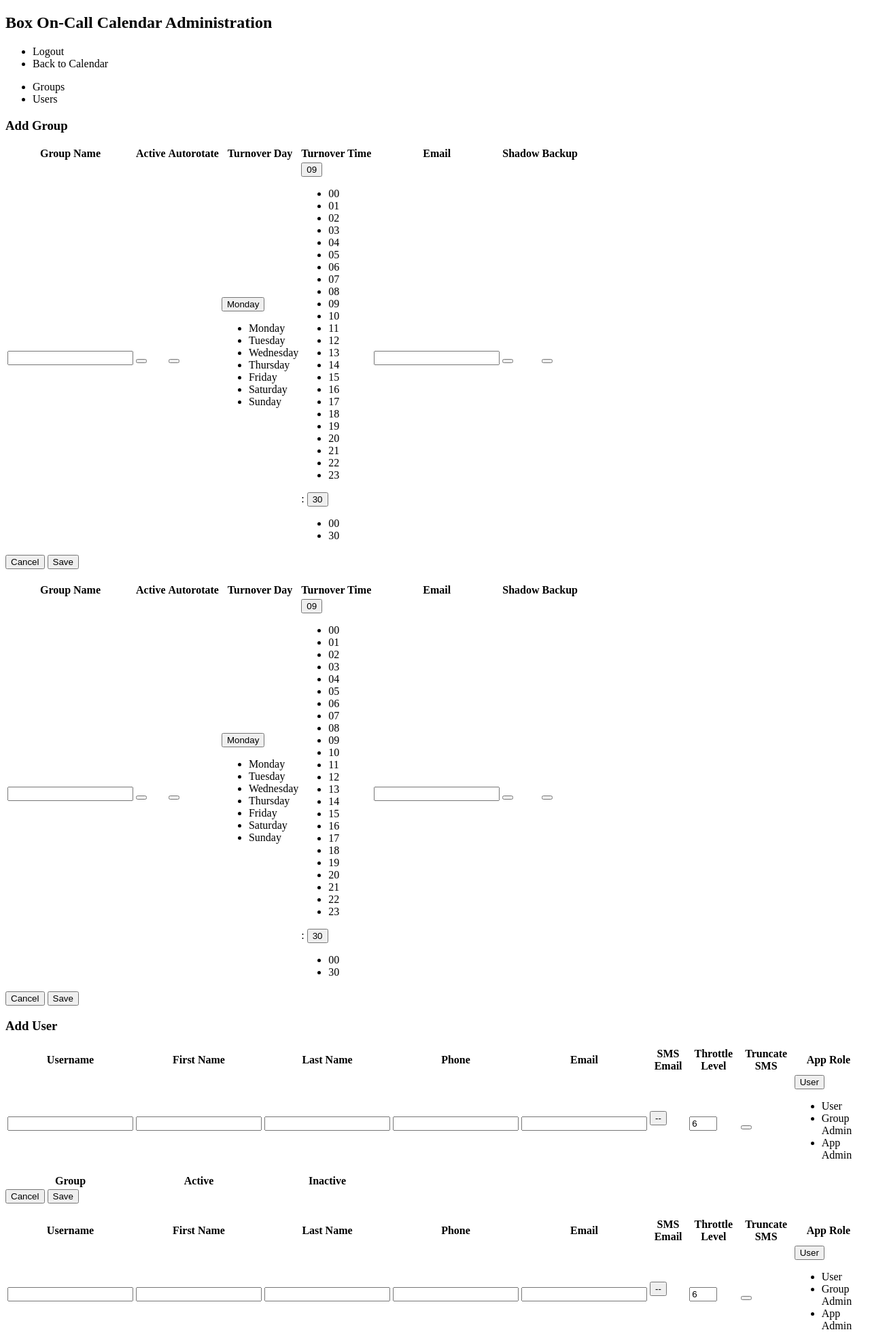
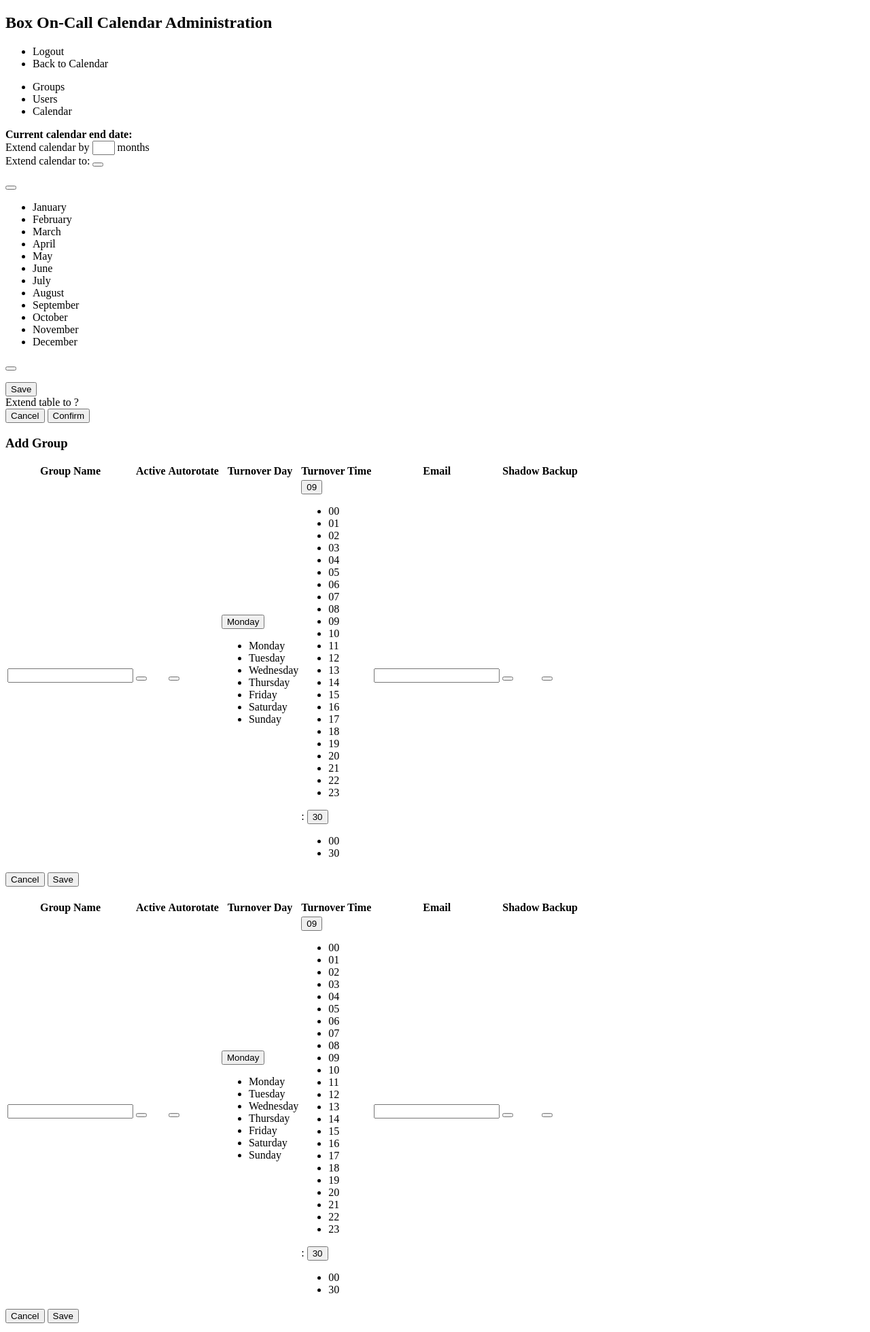
Before and after one commit to xbonez/OnCalendar, a Flask app: template oncalendar/templates/oncalendar_admin.html.jinja2 in a window 1280 px wide. Shown: the top 1959 px of the page at 68% size. Run offline with Flask 2, Linux system fonts and the light colour scheme; the template is opened without the code that fills it, so the values that code supplies are empty; parts of the project's set-up code (start-up, migrations or seed data) failed here and were passed over; some libraries are stand-ins or nearby versions.

Commit message:
Added calendar extend function to admin page

```diff
--- a/oncalendar/templates/oncalendar_admin.html.jinja2
+++ b/oncalendar/templates/oncalendar_admin.html.jinja2
@@ -32,6 +32,8 @@
             Groups
           </li><li id="victims-tab" class="tab" data-target="users-panel">
             Users
+          </li><li id="calendar-tab" class="tab" data-target="calendar-panel">
+            Calendar
           </li>
         </ul><div id="admin-function-container" class="tab-panel-container">
           <div id="groups-panel" class="tab-panel active-panel">
@@ -40,7 +42,64 @@
           <div id="users-panel" class="tab-panel">
             <div id="users-panel-data" class="tab-panel-data"></div>
           </div>
+          <div id="calendar-panel" class="tab-panel">
+            <div id="calendar-panel-data" class="tab-panel-data">
+              <div id="calendar-end" class="calendar-info">
+                <strong>Current calendar end date:</strong> <span id="current-end-date"></span>
+              </div>
+              <div id="extend-calendar" class="calendar-info">
+                <div id="extend-calendar-by-months">
+                  Extend calendar by <input type="text" id="extend-calendar-months" name="extend-calendar-months" class="numeric-input" size="1" maxlength="3"> months
+                </div>
+                <div id="extend-calendar-to">
+                  Extend calendar to:
+                  <span id="extend-calendar-to-day" class="dropdown">
+                    <span data-toggle="dropdown">
+                      <button id="extend-calendar-to-day-label"></button>
+                    </span>
+                    <ul id="extend-calendar-to-day-options" class="dropdown-menu" role="menu"></ul>
+                  </span>
+                  <span id="extend-calendar-to-month" class="dropdown">
+                    <span data-toggle="dropdown">
+                      <button id="extend-calendar-to-month-label"></button>
+                    </span>
+                    <ul id="extend-calendar-to-month-options" class="dropdown-menu" role="menu">
+                      <li data-month="0">January</li>
+                      <li data-month="1">February</li>
+                      <li data-month="2">March</li>
+                      <li data-month="3">April</li>
+                      <li data-month="4">May</li>
+                      <li data-month="5">June</li>
+                      <li data-month="6">July</li>
+                      <li data-month="7">August</li>
+                      <li data-month="8">September</li>
+                      <li data-month="9">October</li>
+                      <li data-month="10">November</li>
+                      <li data-month="11">December</li>
+                    </ul>
+                  </span>
+                  <span id="extend-calendar-to-year" class="dropdown">
+                    <span data-toggle="dropdown">
+                      <button id="extend-calendar-to-year-label"></button>
+                    </span>
+                    <ul id="extend-calendar-to-year-options" class="dropdown-menu" role="menu"></ul>
+                  </span>
+                </div>
+                <div id="extend-calendar-save"><button id="extend-calendar-save-button">Save</button></div>
+              </div>
+            </div>
+          </div>
         </div>
+      </div>
+    </div>
+    <div id="confirm-extend-calendar-popup" class="popup mfp-hide">
+      <div>
+        Extend table to <span id="extend-confirm-date"></span>?
+        <input type="hidden" id="extend-calendar-days" name="extend-calendar-days">
+      </div>
+      <div id="confirm-extend-calendar">
+        <button id="cancel-extend-calendar-button">Cancel</button>
+        <button id="confirm-extend-calendar-button">Confirm</button>
       </div>
     </div>
     <div id="add-group-popup" class="popup mfp-hide">
```
Also changed, not shown: oncalendar/static/css/oncalendar.css (+93 -67 lines), oncalendar/static/js/oncalendar.js (+46 -0 lines), oncalendar/static/scss/oncalendar.scss (+26 -2 lines), oncalendar/templates/main.js (+16 -0 lines), oncalendar/templates/main_admin.js (+92 -0 lines).
